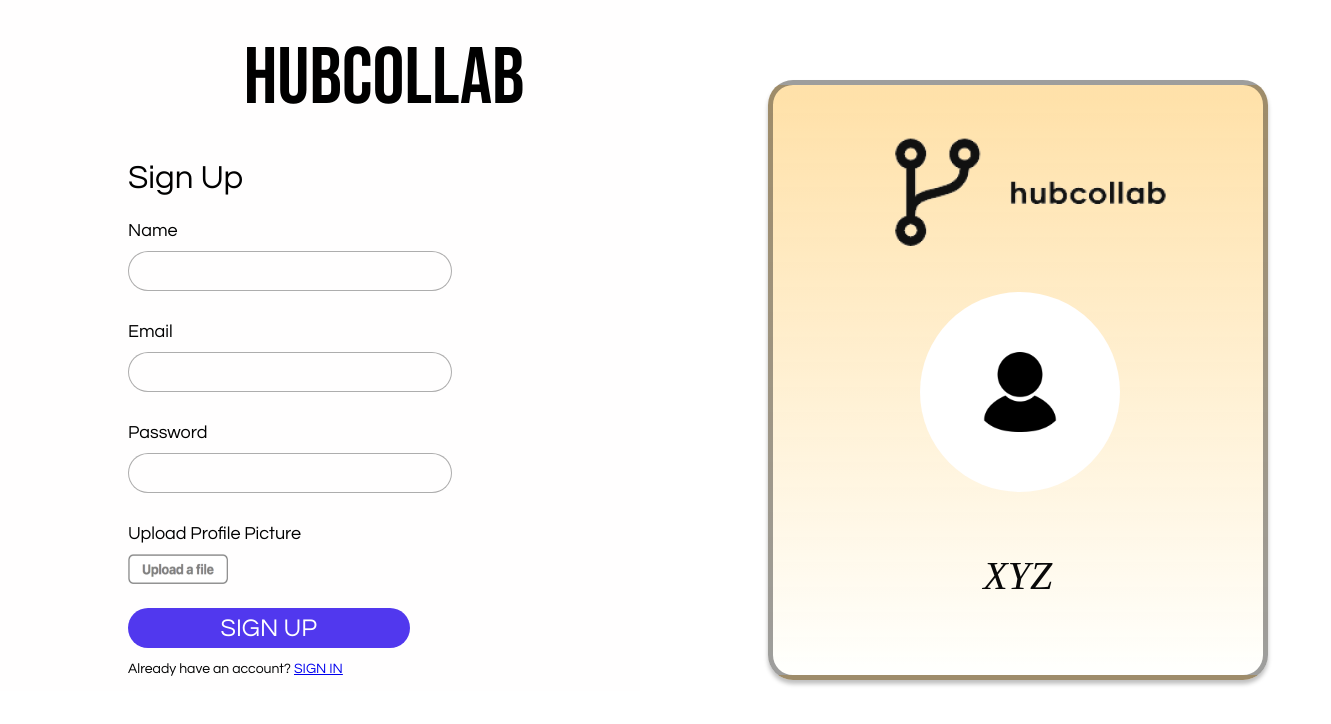
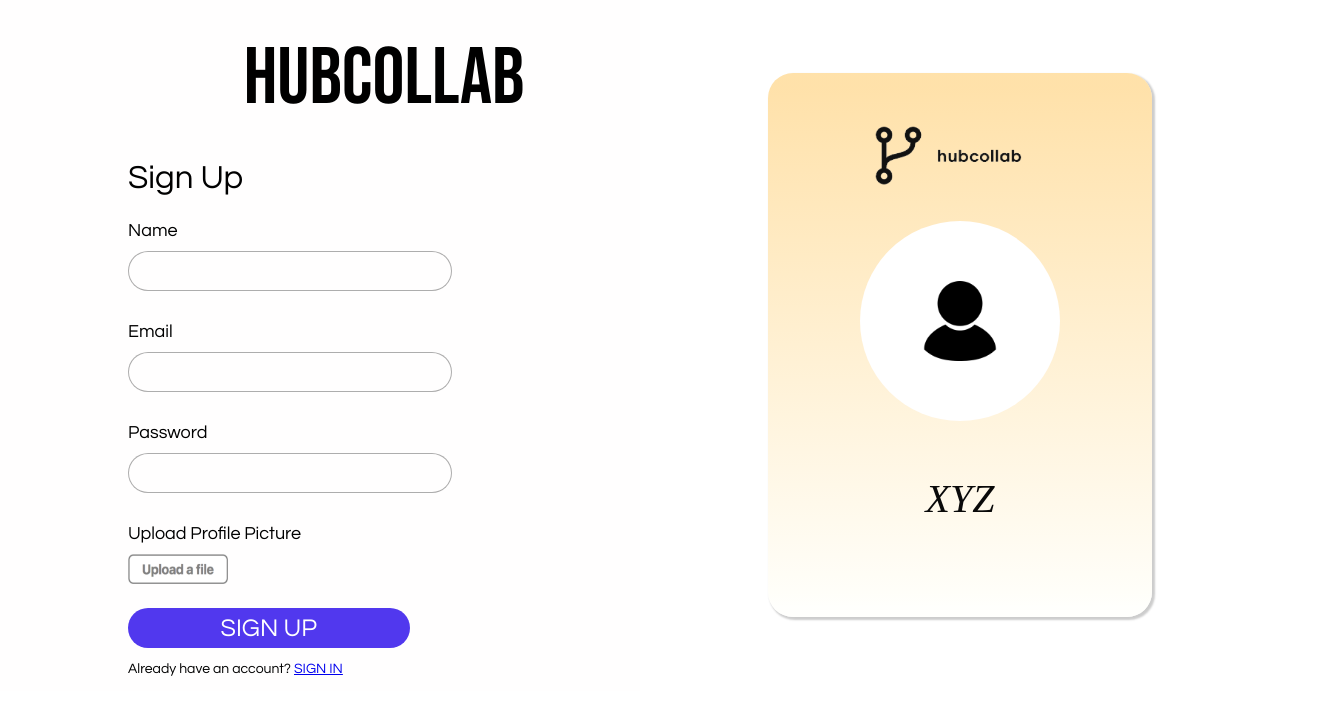
Before and after one commit to VanshKela/Hub-Collab, a React (Create React App) app in the folder hub-collab/: page /signup in a window 1280 px wide. Shown: the top 724 px of the page, 1331 px wide, since content can reach past the window. Built offline with nearby package versions, Linux system fonts and the light colour scheme.

Commit message:
flex box added to card

```diff
--- a/hub-collab/src/components/card.css
+++ b/hub-collab/src/components/card.css
@@ -1,9 +1,12 @@
 .card {
-  position: absolute;
-  width: 500px;
-  height: 600px;
-  left: 60%;
-  top: 10%;
+  display: flex;
+  flex-direction: column;
+  align-items: center;
+  justify-content: center;
+  flex-wrap:wrap;
+  margin: auto;
+  width: 24rem;
+  height: 34rem;
 
   background: linear-gradient(
     180deg,
@@ -11,19 +14,13 @@
     rgba(255, 254, 248, 0.847126) 95.71%,
     rgba(255, 255, 252, 0.85) 98.25%
   );
-  border: 5px solid rgba(0, 0, 0, 0.38);
   box-sizing: border-box;
-  box-shadow: 0px 4px 4px rgba(0, 0, 0, 0.25);
+  box-shadow: 2px 2px 2px 1px rgba(0, 0, 0, 0.2);
   border-radius: 25px;
 }
 .cardText {
-  position: absolute;
-  width: 411px;
-  height: 84px;
-  left: 8%;
-  top: 70%;
-
-  font-family: Lobster Two;
+  margin: 1em;
+  font-family: "Lobster Two";
   font-style: italic;
   font-weight: normal;
   font-size: 40px;
@@ -33,14 +30,10 @@
   color: #090909;
 }
 .cardImage {
-  position: absolute;
-  top: 5%;
+  width: 300px;
 }
 .userCard {
-  position: absolute;
-  height:200px;
+  height: 200px;
   width: 200px;
-  left: 30%;
-  top: 35%;
   border-radius: 250px;
 }
```
